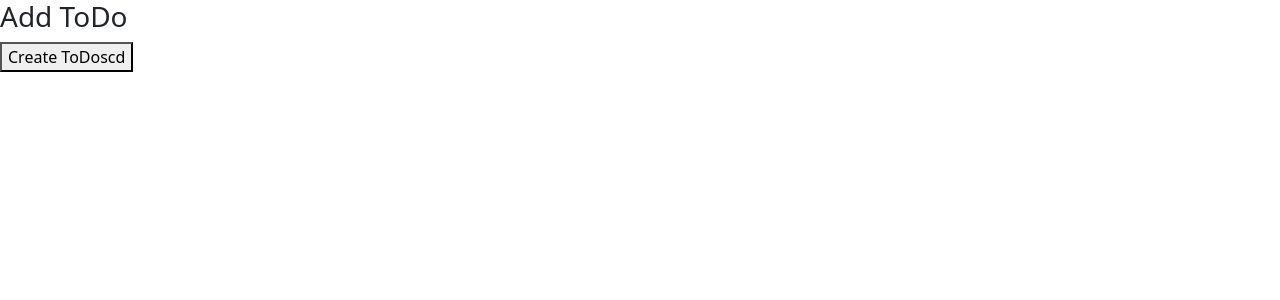
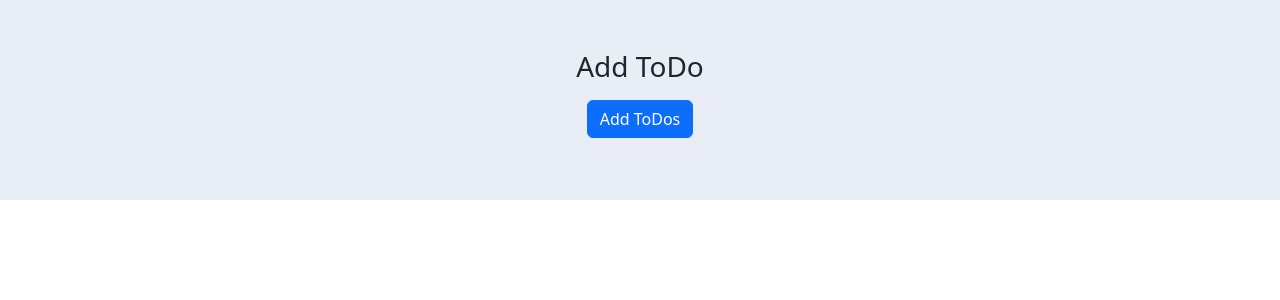
Before and after one commit to ayeshase/Mern-Todo, a React (Create React App) app in the folder frontend/: page / in a window 1280 px wide. Shown: the top 300 px of the page. Built offline with nearby package versions, Linux system fonts and the light colour scheme.

Commit message:
set height and width into the heading and button

```diff
--- a/frontend/package.json
+++ b/frontend/package.json
@@ -10,6 +10,7 @@
     "react": "^18.2.0",
     "react-dom": "^18.2.0",
     "react-scripts": "5.0.1",
+    "reactstrap": "^9.2.0",
     "web-vitals": "^2.1.4"
   },
   "scripts": {
--- a/frontend/src/App.css
+++ b/frontend/src/App.css
@@ -0,0 +1,6 @@
+.header{
+        height: 200px;
+        width: 100%;
+        background-color: #E9EEf6;
+        padding-top: 50px;
+}
--- a/frontend/src/App.js
+++ b/frontend/src/App.js
@@ -1,3 +1,5 @@
+
+import './App.css';
 import MyTodos from "./component/MyTodos";
 import 'bootstrap/dist/css/bootstrap.min.css'
 
--- a/frontend/src/component/MyTodos.js
+++ b/frontend/src/component/MyTodos.js
@@ -1,11 +1,25 @@
-import React from 'react'
+import React, { useState } from 'react'
+import AddToDos from './ToDos/AddToDos'
 
 const MyTodos = () => {
+const [modal, setModal] = useState(false);
+
+const toggle = () => {
+    setModal(!modal)
+}
+
   return (
-    <div>
+    <>
+    <div className='header text-center'>
         <h3>Add ToDo</h3>
-        <button>Create ToDoscd</button>
-    </div>
+        <button className='btn btn-primary mt-2' onClick={() => setModal(true)}>Add ToDos</button>
+ </div>
+ <div className='todo-container'>
+
+ </div>
+<AddToDos toggle={toggle} modal={modal}/>
+
+</>
   )
 }
 
--- /dev/null
+++ b/frontend/src/component/ToDos/AddToDos.js
@@ -0,0 +1,37 @@
+import React from 'react'
+import { Button, Modal, ModalHeader, ModalBody, ModalFooter } from 'reactstrap';
+
+
+const AddToDos = ({ modal, toggle }) => {
+
+    return (
+
+        <Modal isOpen={modal} toggle={toggle} >
+            <ModalHeader toggle={toggle}>Add ToDos</ModalHeader>
+            <ModalBody>
+
+            </ModalBody>
+            <ModalFooter>
+                <form>
+
+                </form>
+
+
+
+
+
+                <Button color="primary" onClick={toggle}>
+                    Add
+                </Button>{' '}
+                <Button color="secondary" onClick={toggle}>
+                    Cancel
+                </Button>
+            </ModalFooter>
+        </Modal>
+
+
+
+    )
+}
+
+export default AddToDos
```
Also changed, not shown: 1 other file (tests, documents, lock files or other folders).
